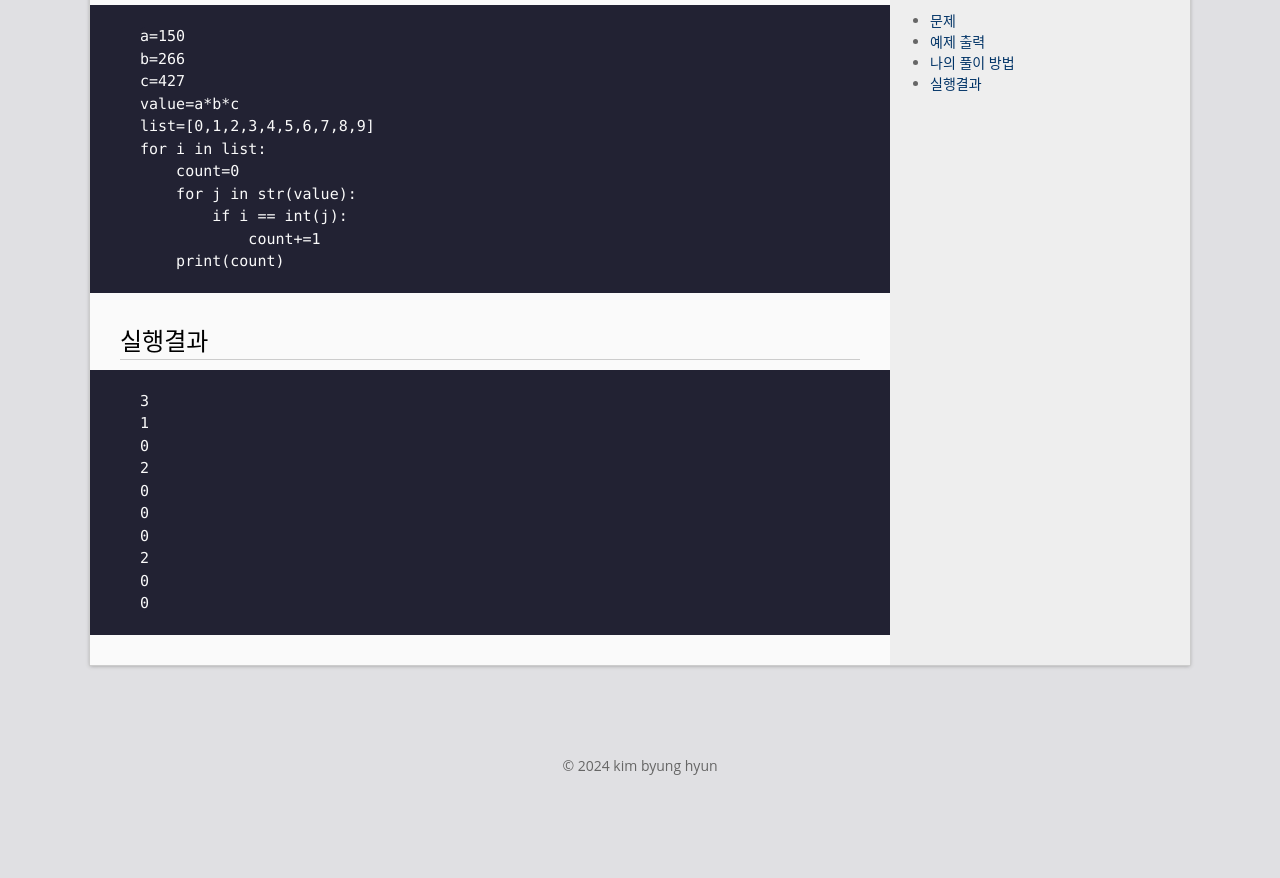
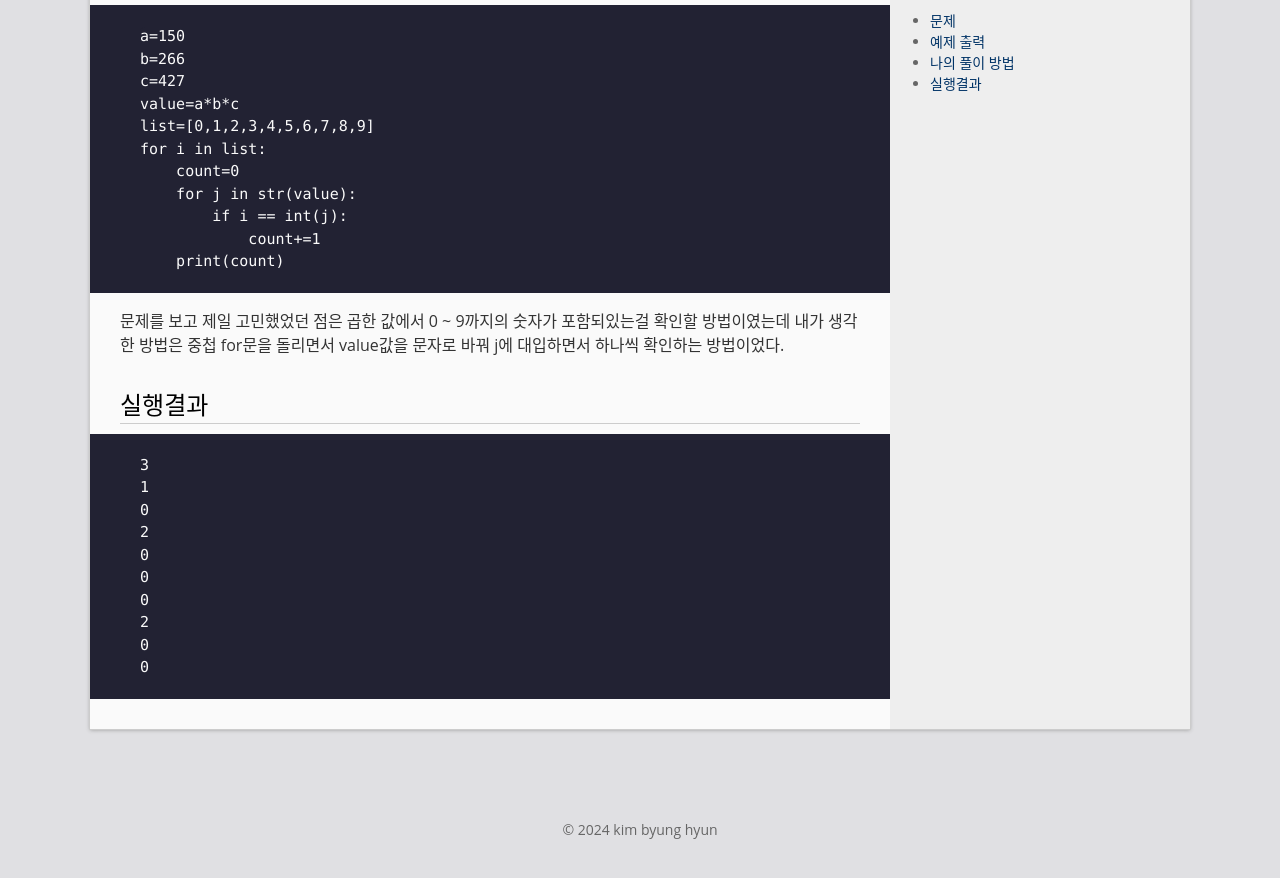
Before and after one commit to bh6366632/bh6366632.github.com, a Jekyll site: the page built from _posts/2024-04-04-number.md, in a window 1280 px wide and 900 px high, scrolled down 852 px. Shown: the top 878 px of the window. Built offline with Jekyll 4.4.1, drawn with Linux system fonts in a browser that asks for light colours; before the commit the page ends 1688 px from its top, so only the background shows below that.

Commit message:
Update 2024-04-04-number.md

````diff
--- a/_posts/2024-04-04-number.md
+++ b/_posts/2024-04-04-number.md
@@ -40,6 +40,8 @@ for i in list:
             count+=1
     print(count)
 ```
+문제를 보고 제일 고민했었던 점은 곱한 값에서 0 ~ 9까지의 숫자가 포함되있는걸 확인할 방법이였는데
+내가 생각한 방법은 중첩 for문을 돌리면서 value값을 문자로 바꿔 j에 대입하면서 하나씩 확인하는 방법이었다.
 # 실행결과
 ```
 3
````
